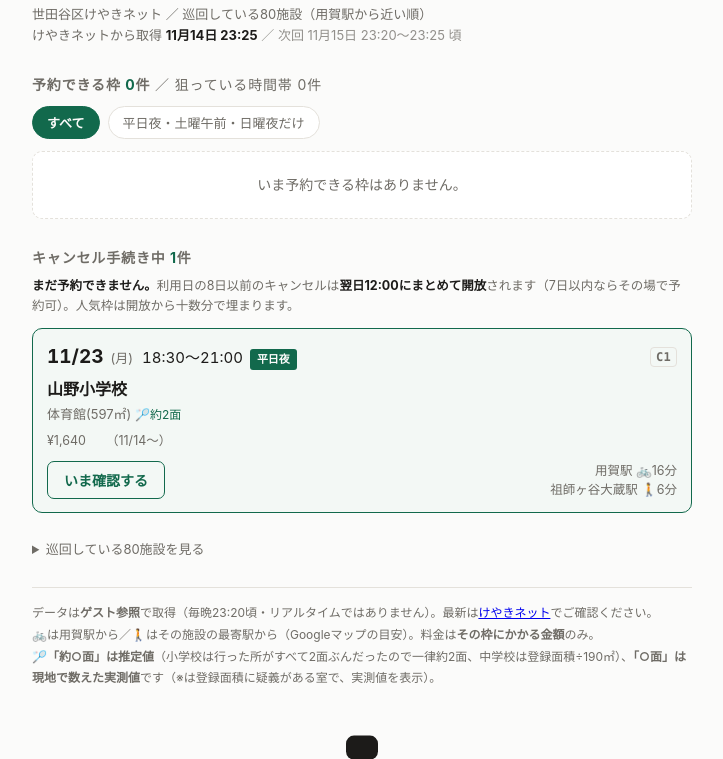
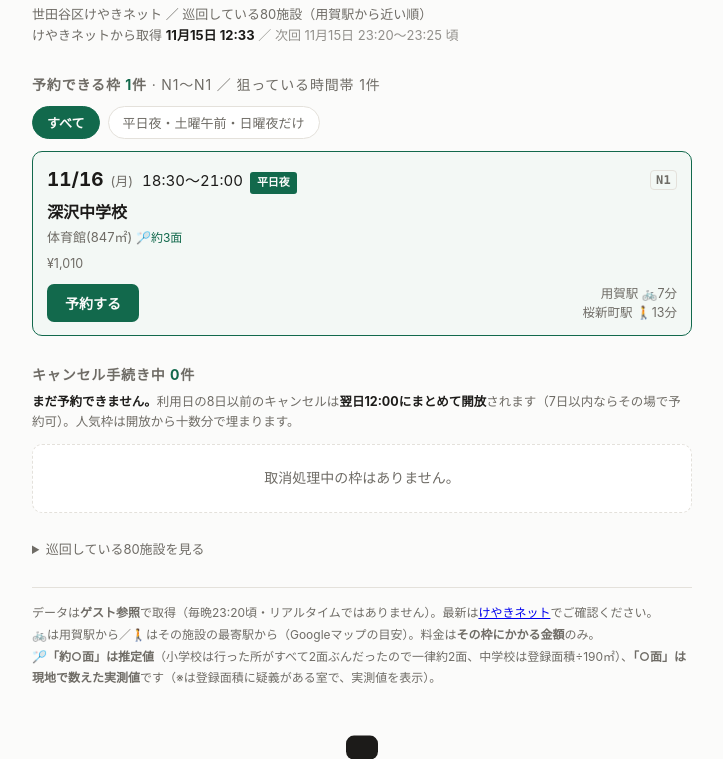
Before and after one commit to sora-kit/setagaya-badminton, a plain HTML site: page index.html in a window 1280 px wide. Shown: the part 50-809 px from the top of the page, without its empty margins (278-1001 px from the left). Drawn offline with Linux system fonts and the light colour scheme.

Commit message:
空き状況更新 2026-11-15 12:33

```diff
--- a/index.html
+++ b/index.html
@@ -86,25 +86,25 @@ max-width:92vw;transition:transform .25s;z-index:9;line-height:1.55}
 <div class="w">
 <h1>バドミントン空き状況</h1>
 <div class="upd" id="gen" data-next="2026-11-15T23:20:00+09:00">世田谷区けやきネット ／ 巡回している80施設（用賀駅から近い順）<br>
-けやきネットから取得 <b>11月14日 23:25</b>
+けやきネットから取得 <b>11月15日 12:33</b>
 <span class="nx">／ 次回 11月15日 23:20〜23:25 頃</span></div>
 <div class="warn" id="stale" hidden>⚠ 予定していた 11/15 23:20 の巡回（毎日23:20）が行われていません。この一覧は古い可能性があります（巡回サーバーが停止していた場合に起こります）。</div>
 <div class="lot" id="lot">📌 <b>今月の抽選申込期間です（毎月1〜4日）</b><br>
 登録している活動施設の抽選申込はお早めに → <a href="https://setagaya.keyakinet.net/Web/Home/WgR_ModeSelect" target="_blank" rel="noopener">けやきネットを開く</a></div>
 
-<h2>予約できる枠 <i>0</i>件<span style="font-weight:400;color:var(--mut)"> ／ 狙っている時間帯 0件</span></h2>
+<h2>予約できる枠 <i>1</i>件<span style="font-weight:400;color:var(--mut)"> · N1〜N1 ／ 狙っている時間帯 1件</span></h2>
 <div class="bar"><button class="on" data-f="all">すべて</button><button data-f="hit">平日夜・土曜午前・日曜夜だけ</button></div>
-<div id="open"><div class="empty">いま予約できる枠はありません。</div></div>
+<div id="open"><article class="c hit" id="N1">
+<div class="when"><b>11/16</b><span class="wd">(月)</span>
+<span class="time">18:30～21:00</span><span class="tag">平日夜</span><span class="no">N1</span></div>
+<div class="where">深沢中学校<span class="rm">体育館(847㎡) <span class="ct">🏸約3面</span></span></div>
+<div class="meta"><span>¥1,010</span></div>
+<div class="act"><button class="bk" data-slot="{&quot;f&quot;: &quot;深沢中学校&quot;, &quot;d&quot;: &quot;2026-11-16&quot;, &quot;r&quot;: &quot;体育館(847㎡)&quot;, &quot;t&quot;: &quot;18:30～21:00&quot;, &quot;m&quot;: &quot;&quot;, &quot;label&quot;: &quot;11月16日(月)&quot;}">予約する</button><div class="acc"><span>用賀駅 🚲7分</span><span>桜新町駅 🚶13分</span></div></div>
+</article></div>
 
-<h2>キャンセル手続き中 <i>1</i>件</h2>
+<h2>キャンセル手続き中 <i>0</i>件</h2>
 <div style="color:var(--mut);font-size:12.5px;margin:-4px 0 12px"><b style="color:var(--fg)">まだ予約できません。</b>利用日の8日以前のキャンセルは<b style="color:var(--fg)">翌日12:00にまとめて開放</b>されます（7日以内ならその場で予約可）。人気枠は開放から十数分で埋まります。</div>
-<div id="cancel"><article class="c hit" id="C1">
-<div class="when"><b>11/23</b><span class="wd">(月)</span>
-<span class="time">18:30～21:00</span><span class="tag">平日夜</span><span class="no">C1</span></div>
-<div class="where">山野小学校<span class="rm">体育館(597㎡) <span class="ct">🏸約2面</span></span></div>
-<div class="meta"><span>¥1,640</span><span class="seen">（11/14～）</span></div>
-<div class="act"><button class="bk chk" data-slot="{&quot;f&quot;: &quot;山野小学校&quot;, &quot;d&quot;: &quot;2026-11-23&quot;, &quot;r&quot;: &quot;体育館(597㎡)&quot;, &quot;t&quot;: &quot;18:30～21:00&quot;, &quot;m&quot;: &quot;&quot;, &quot;label&quot;: &quot;11月23日(月)&quot;}">いま確認する</button><div class="acc"><span>用賀駅 🚲16分</span><span>祖師ヶ谷大蔵駅 🚶6分</span></div></div>
-</article></div>
+<div id="cancel"><div class="empty">取消処理中の枠はありません。</div></div>
 
 <!-- 初回セッティングは 2026-09-18 本人指示で非表示。中身は消していないので、
      表示に戻すときは下の <details> から hidden を外すだけでよい。 -->
```
